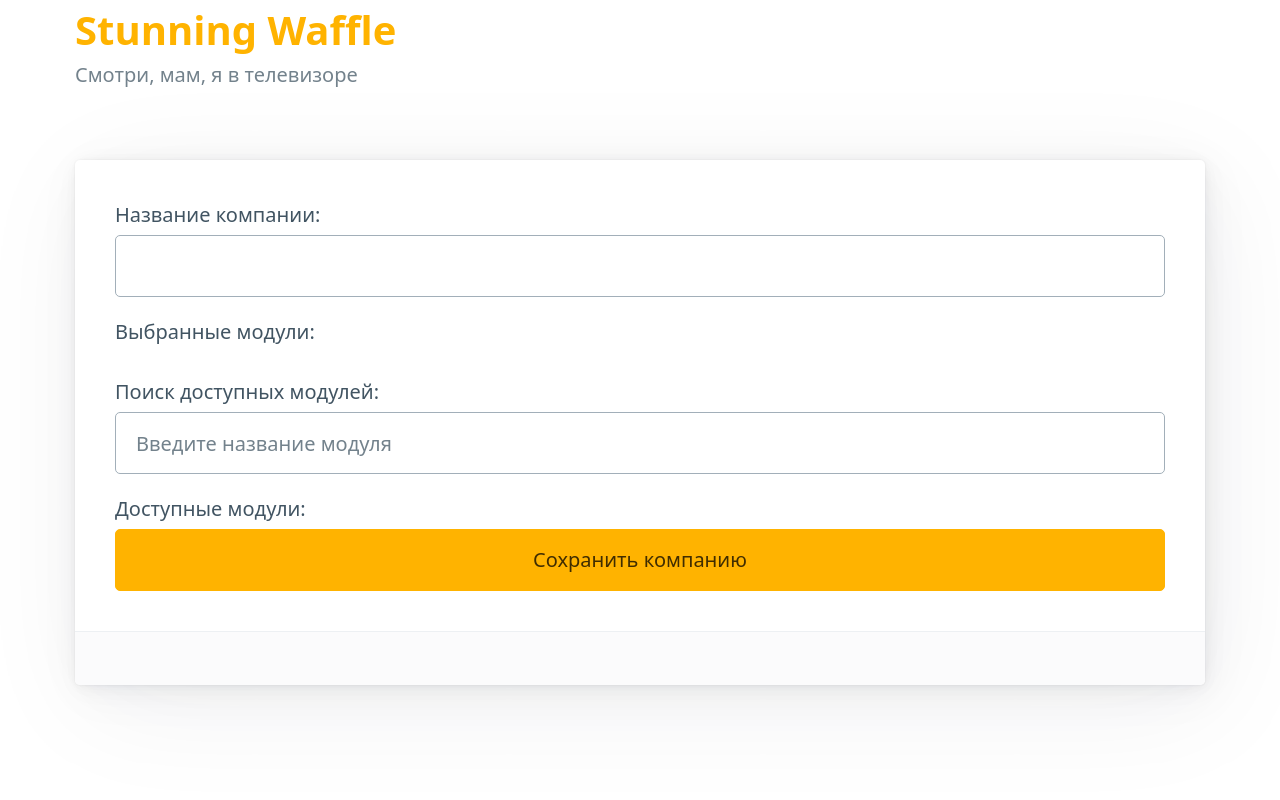
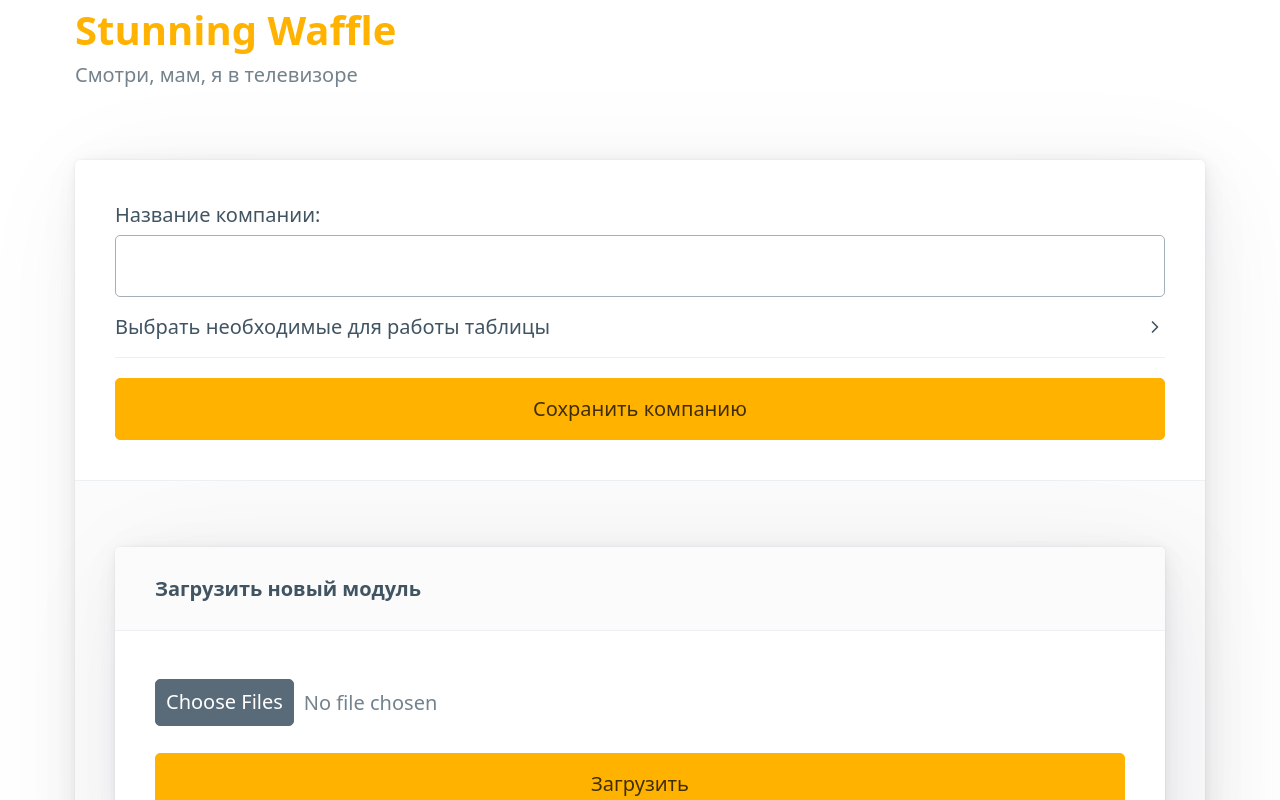
Before and after one commit to EkemRoht/stunning-waffle, a Svelte app: page / in a window 1280 px wide. Shown: the top 800 px of the page. Built offline with nearby package versions, Linux system fonts and the light colour scheme.

Commit message:
Company Creation

```diff
--- a/src/App.svelte
+++ b/src/App.svelte
@@ -16,7 +16,7 @@
     <article>
         <CompaniesManager/>
         <footer>
-<!--            <JSONUploader/>-->
+            <JSONUploader/>
         </footer>
     </article>
 </main>
--- a/src/app.css
+++ b/src/app.css
@@ -35,3 +35,32 @@
   --switch-color: var(--primary-inverse);
   --switch-checked-background-color: var(--primary);
 }
+
+.list {
+  display: grid;
+  grid-template-columns: repeat(auto-fill, minmax(250px, 1fr)); /* Грид с автоматическим количеством колонок и минимальной шириной 150px */
+  gap: 16px;
+  max-height: 200px;
+  overflow-y: auto;
+  padding: 10px;
+  margin-bottom: 20px;
+}
+.list > * {
+  margin-bottom: 0;
+}
+.list::-webkit-scrollbar {
+  width: 4px;
+}
+.list::-webkit-scrollbar-thumb{
+  border-radius: 2px;
+}
+
+::-webkit-scrollbar {
+  width: 12px;
+}
+::-webkit-scrollbar-track {
+  background-color: transparent;
+}
+::-webkit-scrollbar-thumb {
+  background-color: #ffb300;
+}
--- a/src/lib/CompanyNew.svelte
+++ b/src/lib/CompanyNew.svelte
@@ -2,70 +2,67 @@
     import { db } from "./js/db.js";
     import { liveQuery } from "dexie";
 
-    let companyName = '';
-    let selectedModules = [];
+    let company = {
+        name: '',
+        activeShuffles: []
+    };
     let searchQuery = '';
-    $: availableModules = liveQuery(async () => {
-        const modules = await db.waffleBits.toArray();
-        const filteredModules = modules.filter(module =>
-            module.name.toLowerCase().includes(searchQuery.toLowerCase())
+    $: availableShuffles = liveQuery(async () => {
+        const tables = await db.waffleBits.toArray();
+        const filteredShuffles = tables.filter(shuffle =>
+            shuffle.name.toLowerCase().includes(searchQuery.toLowerCase())
         );
-        return filteredModules.filter(module => !selectedModules.includes(module.name));
+        return filteredShuffles.filter(shuffle => !company.activeShuffles.includes(shuffle.name));
     });
 
-    // Функция для добавления модуля
-    const addModule = (module) => {
-        if (!selectedModules.includes(module.name)) {
-            selectedModules = [...selectedModules, module.name];
+    function addShuffle (shuffle) {
+        if (!company.activeShuffles.includes(shuffle.name)) {
+            company.activeShuffles = [...company.activeShuffles, shuffle.name];
         }
-    };
+    }
+    function removeShuffle (shuffle) {
+        company.activeShuffles = company.activeShuffles.filter((s) => s !== shuffle);
+    }
 
-    // Функция для удаления модуля
-    const removeModule = (module) => {
-        selectedModules = selectedModules.filter((m) => m !== module);
-    };
-
-    // Функция для сохранения компании
-    const saveCompany = async () => {
-        const companyData = {
-            name: companyName,
-            modules: selectedModules,
+    async function saveCompany() {
+        await db.companies.put(company);
+        company = {
+            name: '',
+            activeShuffles: []
         };
-
-        // Сохраняем данные компании в базу данных
-        await db.companies.add(companyData);
-
-        // Очищаем форму
-        companyName = '';
-        selectedModules = [];
-    };
+    }
 </script>
 
 <!-- Теперь разметка компонента -->
 <div>
     <label for="companyName">Название компании:</label>
-    <input bind:value={companyName} type="text" id="companyName" />
+    <input bind:value={company.name} type="text" id="companyName" />
 
-    <label>Выбранные модули:</label>
-    <ul>
-        {#each selectedModules as module}
-            <li>{module} <button on:click={() => removeModule(module)}>Удалить</button></li>
-        {/each}
-    </ul>
+    <details>
+        <summary>Выбрать необходимые для работы таблицы</summary>
+        {#if company.activeShuffles.length > 0}
+            <label>Подключенные таблицы:</label>
+            <div class="list">
+                {#each company.activeShuffles as module}
+                    <button on:click={() => removeShuffle(module)}>{module}</button>
+                {/each}
+            </div>
+        {/if}
 
-    <label>Поиск доступных модулей:</label>
-    <input bind:value={searchQuery} type="text" placeholder="Введите название модуля" />
-
-    <label>Доступные модули:</label>
-    {#if !$availableModules}
-        <p>Грузицца.</p>
-    {:else}
-        <div>
-            {#each $availableModules as module}
-                <button class="secondary" on:click={() => addModule(module)}>{module.name}</button>
-            {/each}
-        </div>
-    {/if}
-
+        <input bind:value={searchQuery} type="text" placeholder="Введите название таблицы" />
+        {#if !$availableShuffles}
+            <a href="#" aria-busy="true">Загрузочка…</a>
+        {:else}
+            <div class="list">
+                {#each $availableShuffles as module}
+                    <button class="outline" on:click={() => addShuffle(module)}>{module.name}</button>
+                {/each}
+            </div>
+        {/if}
+    </details>
     <button on:click={saveCompany}>Сохранить компанию</button>
 </div>
+
+<style>
+
+</style>
--- a/src/lib/js/db.js
+++ b/src/lib/js/db.js
@@ -5,5 +5,5 @@ db.version(1).stores({
     recipes: 'name',
     waffleBits: 'name',
     waffles: 'name',
-    companies: '&id,&name'
+    companies: '++id,name'
 });
```
